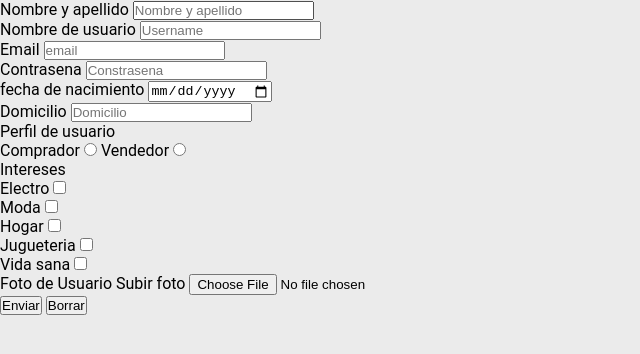
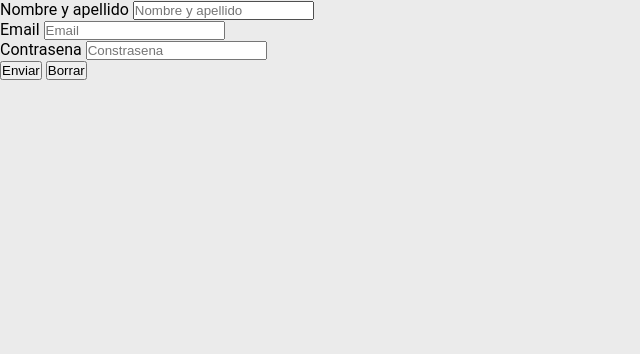
Before and after one commit to kristhianrojas/mercado-liebre, a website: page views/register.html in a window 1280 px wide. Shown: the whole page, without its empty margins (0-640 px from the left). Drawn offline with Linux system fonts and the light colour scheme.

Commit message:
agregando estilos

```diff
--- a/public/css/style.css
+++ b/public/css/style.css
@@ -24,8 +24,13 @@ p{
     font-size: 16px;
 }
 
-footer{
+.footer{
     text-align: center;
+    color: #666;
+}
+
+footer h4{
+    font-weight: 500;
 }
 
 .top-header{
--- a/views/register.html
+++ b/views/register.html
@@ -14,62 +14,15 @@
         <input type="text" name="name" id="name" placeholder="Nombre y apellido" required>
     </div>
     <div>
-        <label for="name">Nombre de usuario</label>
-        <input type="text" name="NombreUsuario" id="name" placeholder="Username" required>
-    </div>
-    <div>
         <label for="email">Email</label>
-        <input type="email" name="email" id="email" placeholder="email" required>
+        <input type="email" name="email" id="email" placeholder="Email" required>
     </div>
     <div>
         <label for="password">Contrasena</label>
         <input type="password" name="password" id="password" placeholder="Constrasena" required>
     </div>
-        <label for="DOB">fecha de nacimiento</label>
-        <input type="date" name="fecha" id="DOB">
-    </div>
+
     <div>
-        <label>Domicilio</label>
-        <input type="domicilio" name="domicilio" id="domicilio" placeholder="Domicilio" required>
-    </div>
-    <div>
-        Perfil de usuario
-        </div>
-        <label for="comprador">Comprador</label>
-        <input type="radio" name="perfil de usuario" id="comprador" value="comprador">
-
-        <label for="vendedor">Vendedor</label>
-        <input type="radio" name="perfil de usuario" id="vendedor" value="vendedor">
-        <div>
-
-        Intereses
-        <div>
-        <label for="Electro">Electro</label>
-        <input type="checkbox" name="Intereses" id="Electro">
-        </div>
-        <div>
-        <label for="moda">Moda</label>
-        <input type="checkbox" name="Intereses" id="moda">
-        </div>
-        <div>
-            <label for="hogar">Hogar</label>
-            <input type="checkbox" name="Intereses" id="hogar">
-        </div>
-        <div>
-            <label for="jugueteria">Jugueteria</label>
-            <input type="checkbox" name="Intereses" id="jugueteria">
-        </div>
-        <div>
-                <label for="vidaSana">Vida sana</label>
-                <input type="checkbox" name="Intereses" id="vidaSana">
-        </div>
-        <div>
-        Foto de Usuario
-        <label for="file">Subir foto</label>
-        <input id="file" type="file" name="file">
-        </div>
-
-    </div>
     <button type="submit">Enviar</button>
     <button type="reset">Borrar</button>
   </form>
```
Also changed, not shown: views/home.html (renamed from views/index.html, +6 -3 lines), views/login.html (+17 -11 lines), public/images/img-cafetera-moulinex.jpg (added), public/images/img-home-banner.jpg (added), public/images/img-macbook-pro-2019.jpg (added), public/images/img-samsung-galaxy-s10.jpg (added), public/images/img-tv-samsung-smart.jpg (added), public/images/logo-mercado-liebre.svg (added).
